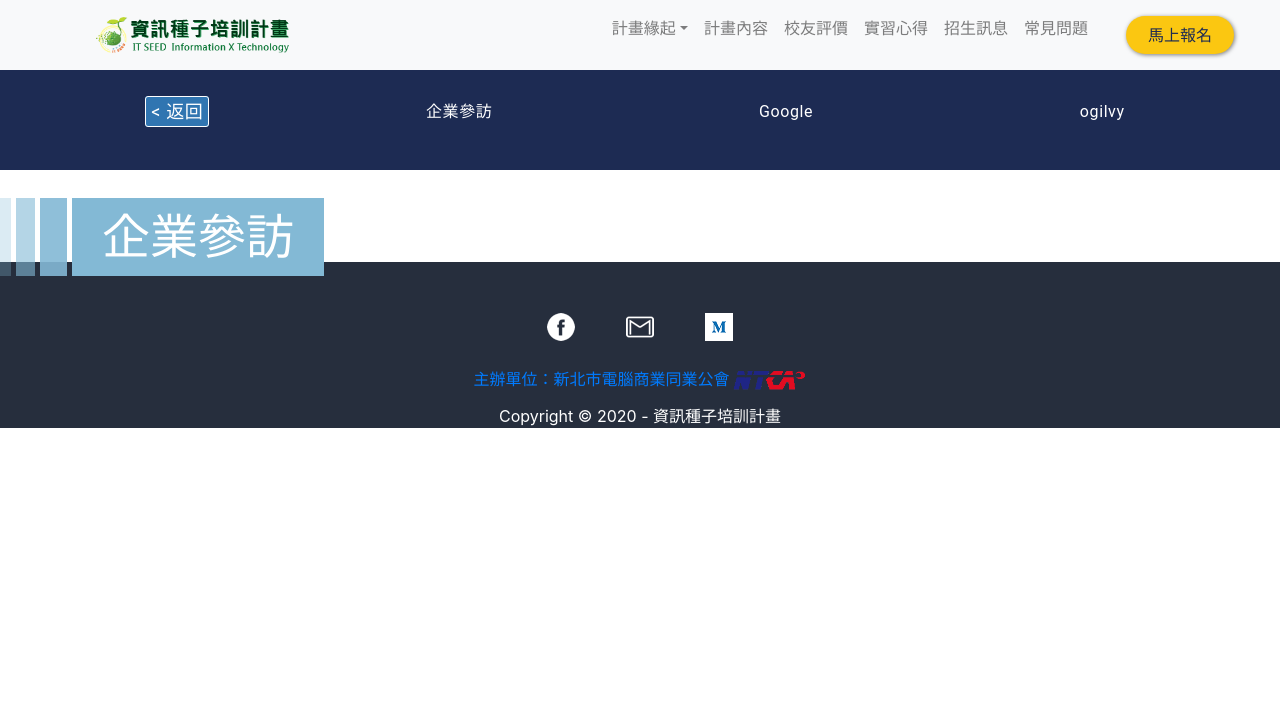
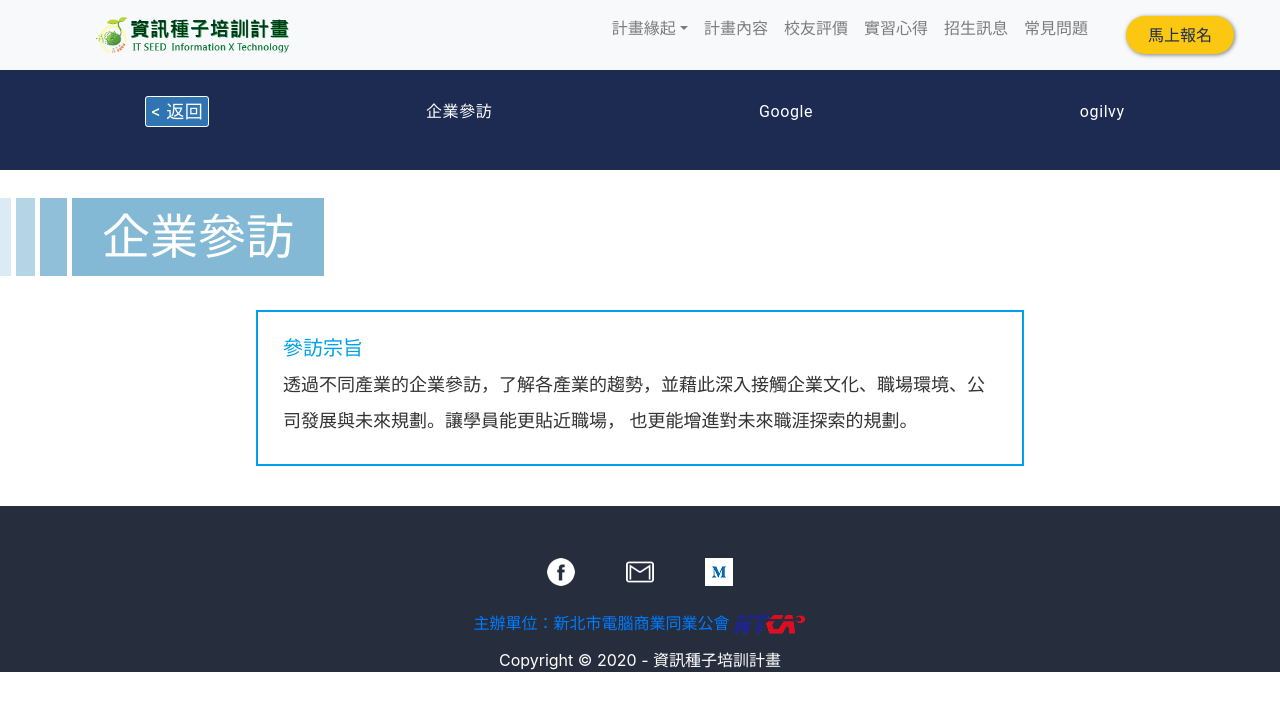
Before and after one commit to AlanSyue/itseed_v2, a Next.js app in the folder frontend/: page /corpVisit in a window 1280 px wide. Shown: the top 710 px of the page. Built offline with nearby package versions, Linux system fonts and the light colour scheme.

Commit message:
feat: corp visit concept

```diff
--- a/frontend/pages/corpVisit.tsx
+++ b/frontend/pages/corpVisit.tsx
@@ -2,6 +2,41 @@ import TopHeader from '../modules/common/Header'
 import TemplateFooter from '../modules/common/Footer'
 import ProjectBanner from '../modules/common/Project/ProjectBanner';
 import TopTitle from "../modules/common/Title";
+import styled from 'styled-components';
+
+const CorpContainer = styled.div`
+    width: 60%;
+    margin: 0 auto;
+    padding: 10px 0;
+
+    .main-concept {
+        max-width: 100%;
+        padding: 25px;
+        margin: 0 auto;
+        margin-bottom: 30px;
+        border-width: 2px;
+        border-style: solid;
+        border-color: #00a0e8;
+    }
+
+    .main-concept h2 {
+        font-size: 20px;
+        color: #00a0e8;
+        font-family: inherit;
+        font-weight: 500;
+        line-height: 1.1;
+    }
+
+    .main-concept p {
+        font-size: 18px;
+        color: #00a0e8;
+        padding: 0;
+        margin: 0;
+        font-family: 'Noto Sans TC',Roboto;
+        line-height: 2;
+        color: #333;
+    }
+`;
 
 const CorpVisit = () => {
     const bannerList = [
@@ -13,7 +48,16 @@ const CorpVisit = () => {
         <>
             <TopHeader />
                 <ProjectBanner bannerList={bannerList}/>
-                <TopTitle title="企業參訪" marginBottom="5%" />
+                <TopTitle title="企業參訪" marginBottom="8%" />
+                <CorpContainer>
+                    <div className="main-concept">
+                        <h2>參訪宗旨</h2>
+                    <p>
+                        透過不同產業的企業參訪，了解各產業的趨勢，並藉此深入接觸企業文化、職場環境、公司發展與未來規劃。讓學員能更貼近職場，
+                        也更能增進對未來職涯探索的規劃。
+                    </p>
+                    </div>
+                </CorpContainer>
             <TemplateFooter />
         </>
     )
```
